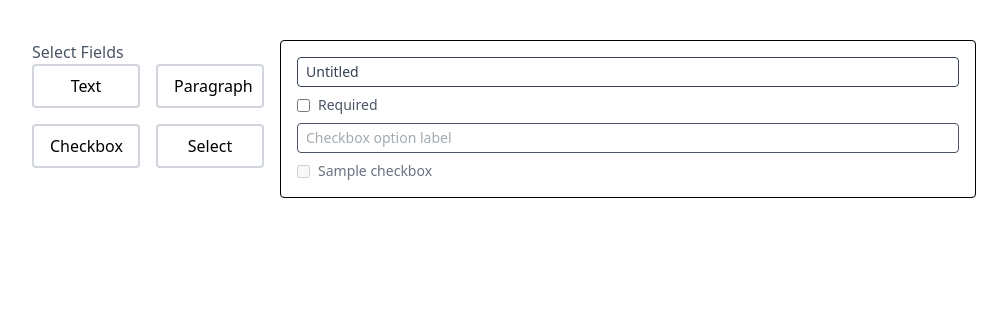
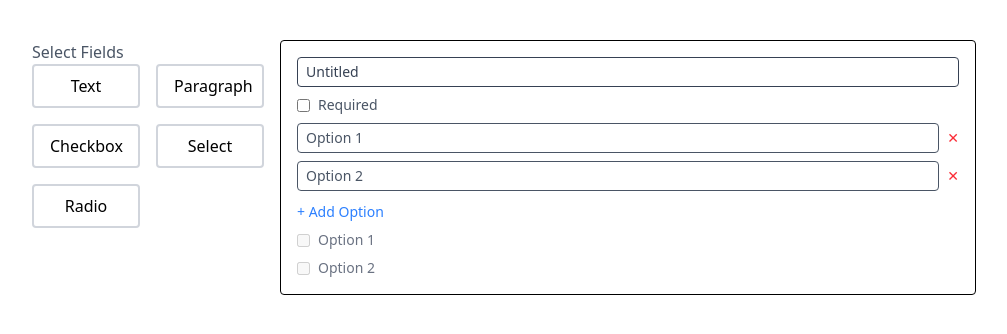
Before and after one commit to selenax/formVibes, a React (Vite) app: page / in a window 1280 px wide. Both pictures are taken after a click on the button "Checkbox". Shown: the top 334 px of the page, without its empty margins (136-1143 px from the left). Built offline with nearby package versions, Linux system fonts and the light colour scheme.

Commit message:
feat: connected radio button fields functionality with app

```diff
--- a/src/App.jsx
+++ b/src/App.jsx
@@ -7,13 +7,24 @@ const App = () => {
 
   // handler: create and add a new form field to collection
   const handleClickField = (type) => {
-    // form schema
-    const newField = {
-      id: crypto.randomUUID(), // unique id
-      type, // 'text','checkbox','paragraph','select'
-      label: 'Untitled', // default label
+    let newField = {
+      id: crypto.randomUUID(),
+      type,
+      label: 'Untitled',
       required: false,
     };
+
+    if (type === 'checkbox') {
+      newField.options = ['Option 1', 'Option 2'];
+    }
+
+    if (type === 'select') {
+      newField.options = ['Option A', 'Option B'];
+    }
+    if (type === 'radio') {
+      newField.options = ['Option 1', 'Option 2'];
+    }
+
     // adds to collection
     setCollection((prev) => [...prev, newField]);
   };
--- a/src/components/FieldList/CheckboxField.jsx
+++ b/src/components/FieldList/CheckboxField.jsx
@@ -1,7 +1,27 @@
 const CheckboxField = ({ field, onUpdate }) => {
+  // Handle option label update
+  const updateOption = (index, value) => {
+    const newOptions = [...(field.options || [])];
+    newOptions[index] = value;
+    onUpdate(field.id, { options: newOptions });
+  };
+
+  // Add a new blank option
+  const addOption = () => {
+    const newOptions = [...(field.options || []), ''];
+    onUpdate(field.id, { options: newOptions });
+  };
+
+  // Remove option at index
+  const removeOption = (index) => {
+    const newOptions = [...(field.options || [])];
+    newOptions.splice(index, 1);
+    onUpdate(field.id, { options: newOptions });
+  };
+
   return (
     <div className="p-4 border rounded space-y-2">
-      {/* Label input */}
+      {/* Field label */}
       <input
         type="text"
         value={field.label}
@@ -10,7 +30,7 @@ const CheckboxField = ({ field, onUpdate }) => {
         placeholder="Field label"
       />
 
-      {/* Required checkbox */}
+      {/* Required toggle */}
       <div className="flex items-center space-x-2">
         <input
           type="checkbox"
@@ -20,22 +40,42 @@ const CheckboxField = ({ field, onUpdate }) => {
         <label className="text-sm text-gray-600">Required</label>
       </div>
 
-      {/* Custom option label */}
+      {/* Dynamic option editor */}
+      {(field.options || []).map((option, index) => (
+        <div key={index} className="flex items-center space-x-2">
           <input
             type="text"
-        value={field.optionLabel || ''}
-        onChange={(e) => onUpdate(field.id, { optionLabel: e.target.value })}
+            value={option}
+            onChange={(e) => updateOption(index, e.target.value)}
             className="text-sm text-gray-600 border px-2 py-1 rounded w-full"
-        placeholder="Checkbox option label"
+            placeholder={`Option ${index + 1}`}
           />
+          <button
+            onClick={() => removeOption(index)}
+            className="text-red-500 text-sm"
+          >
+            ✕
+          </button>
+        </div>
+      ))}
 
-      {/* Preview checkbox */}
-      <div className="flex items-center space-x-2">
+      {/* Add option button */}
+      <button
+        onClick={addOption}
+        className="text-sm text-blue-500 hover:underline"
+      >
+        + Add Option
+      </button>
+
+      {/* Preview */}
+      {(field.options || []).map((option, index) => (
+        <div key={`preview-${index}`} className="flex items-center space-x-2">
           <input type="checkbox" disabled />
           <label className="text-sm text-gray-500">
-          {field.optionLabel || 'Sample checkbox'}
+            {option || `Option ${index + 1}`}
           </label>
         </div>
+      ))}
     </div>
   );
 };
--- a/src/components/FormEditor.jsx
+++ b/src/components/FormEditor.jsx
@@ -2,6 +2,7 @@ import TextField from './FieldList/TextField';
 import CheckboxField from './FieldList/CheckboxField';
 import ParagraphField from './FieldList/ParagraphField';
 import SelectField from './FieldList/SelectField';
+import RadioField from './FieldList/RadioField';
 
 const FormEditor = ({ collection, onUpdate }) => {
   return (
@@ -28,6 +29,10 @@ const FormEditor = ({ collection, onUpdate }) => {
             return <SelectField key={field.id} field={field} />;
           default:
             return null;
+          case 'radio':
+            return (
+              <RadioField key={field.id} field={field} onUpdate={onUpdate} />
+            );
         }
       })}
     </div>
--- a/src/components/Sidebar.jsx
+++ b/src/components/Sidebar.jsx
@@ -1,5 +1,5 @@
 const Sidebar = ({ onAddField }) => {
-  const fieldTypes = ['text', 'paragraph', 'checkbox', 'select'];
+  const fieldTypes = ['text', 'paragraph', 'checkbox', 'select', 'radio'];
   return (
     <div>
       <p className="text-gray-600">Select Fields</p>
```
Lines whose indentation alone changed are shown as unchanged.
